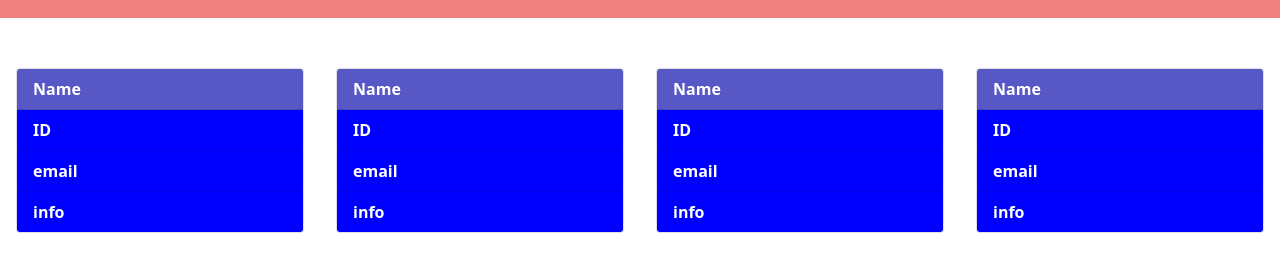
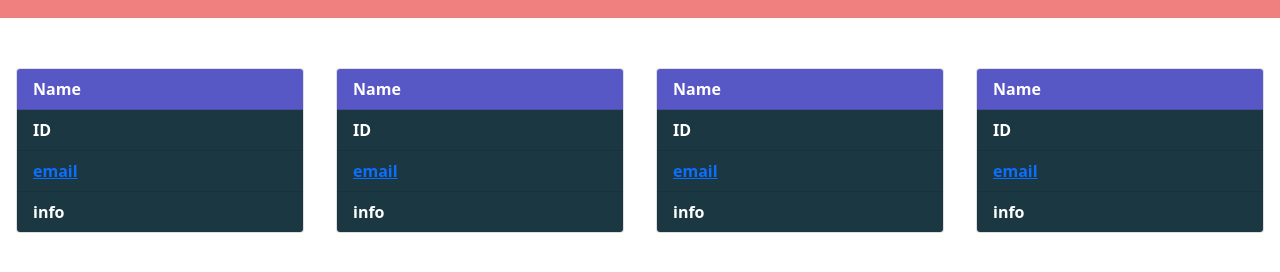
Before and after one commit to Childy77/The-A-Team-Profile-Generator, a website: page index.html in a window 1280 px wide. Shown: the part 108-380 px from the top of the page. Drawn offline with nearby package versions, Linux system fonts and the light colour scheme.

Commit message:
added needed js files

```diff
--- a/index.html
+++ b/index.html
@@ -30,7 +30,7 @@
       </div>
       <ul class="list-group list-group-flush">
         <li class="list-group-item">ID</li>
-        <li class="list-group-item">email</li>
+        <li id="contact" class="list-group-item"><a href="mailto:ryanbairdchilders@gmail.com">email</a></li>
         <li class="list-group-item">info</li>
       </ul>
     </div>
@@ -40,7 +40,7 @@
       </div>
       <ul class="list-group list-group-flush">
         <li class="list-group-item">ID</li>
-        <li class="list-group-item">email</li>
+        <li id="contact" class="list-group-item"><a href="mailto:ryanbairdchilders@gmail.com">email</a></li>
         <li class="list-group-item">info</li>
       </ul>
     </div>
@@ -50,7 +50,7 @@
       </div>
       <ul class="list-group list-group-flush">
         <li class="list-group-item">ID</li>
-        <li class="list-group-item">email</li>
+        <li id="contact" class="list-group-item"><a href="mailto:ryanbairdchilders@gmail.com">email</a></li>
         <li class="list-group-item">info</li>
       </ul>
     </div>
@@ -60,7 +60,7 @@
       </div>
       <ul class="list-group list-group-flush">
         <li class="list-group-item">ID</li>
-        <li class="list-group-item">email</li>
+        <li id="contact" class="list-group-item"><a href="mailto:ryanbairdchilders@gmail.com">email</a></li>
         <li class="list-group-item">info</li>
       </ul>
     </div>
--- a/package.json
+++ b/package.json
@@ -17,7 +17,7 @@
   },
   "homepage": "https://github.com/Childy77/The-A-Team-Profile-Generator#readme",
   "dependencies": {
-    "inquirer": "^9.1.4",
+    "inquirer": "^8.2.4",
     "jest": "^29.3.1"
   }
 }
--- a/style.css
+++ b/style.css
@@ -30,7 +30,7 @@ header {
 }
 
 .list-group-item {
-    background-color: blue;
+    background-color: rgb(27, 56, 66);
     color: white;
     font-weight: bold;
 
```
Also changed, not shown: index.js (+6 -3 lines), lib/employee.js (added, +8 -0 lines), lib/engineer.js (added), lib/intern.js (added), lib/manager.js (added), 2 other files.
